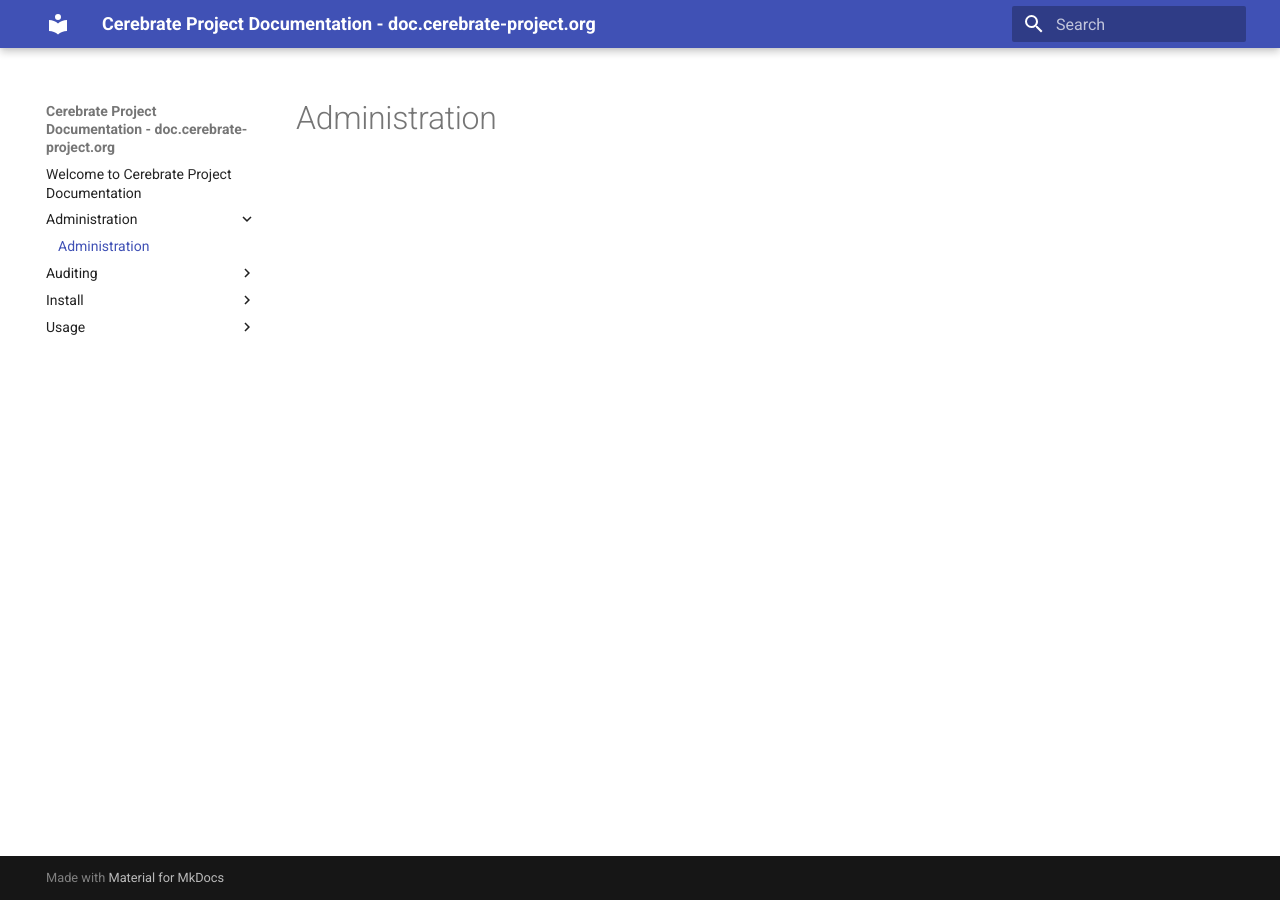
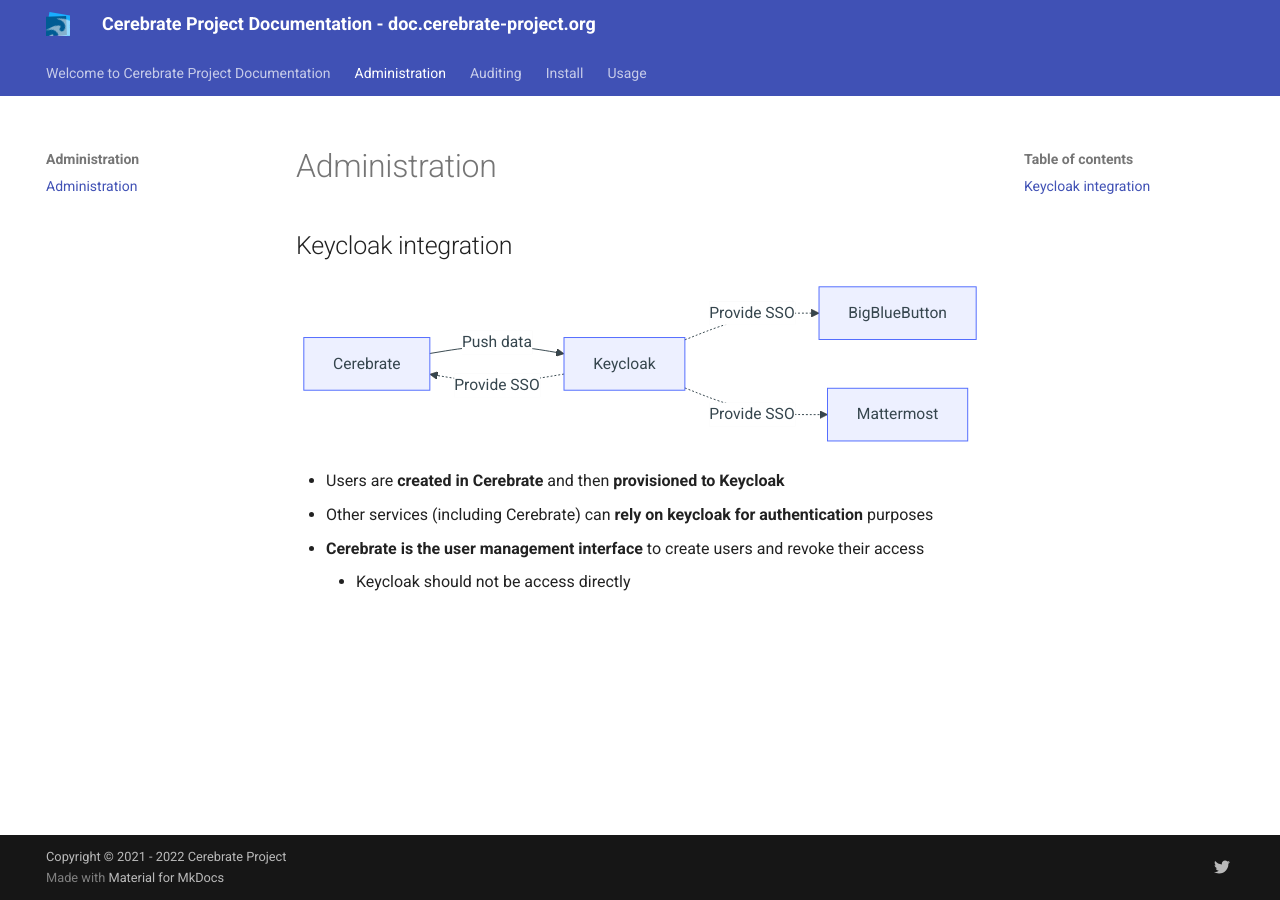
Before and after one commit to cerebrate-project/doc.cerebrate-project.org, an MkDocs documentation site: the page built from docs/administration/index.md, in a window 1280 px wide. Built offline with MkDocs 1.6.1 and Material for MkDocs 9.7.7, drawn with Linux system fonts in a browser that asks for light colours.

Commit message:
chg: [doc] some more updates

````diff
--- a/docs/administration/index.md
+++ b/docs/administration/index.md
@@ -1 +1,16 @@
 # Administration
+
+## Keycloak integration
+
+```mermaid
+flowchart LR
+    C[Cerebrate] -->|Push data| K[Keycloak]
+    K -.->|Provide SSO| BBB[BigBlueButton]
+    K -.->|Provide SSO| MM[Mattermost]
+    K -.->|Provide SSO| C
+```
+
+- Users are **created in Cerebrate** and then **provisioned to Keycloak**
+- Other services (including Cerebrate) can **rely on keycloak for authentication** purposes
+- **Cerebrate is the user management interface** to create users and revoke their access
+    - Keycloak should not be access directly
--- a/mkdocs.yml
+++ b/mkdocs.yml
@@ -1,3 +1,35 @@
 site_name: Cerebrate Project Documentation - doc.cerebrate-project.org
+site_url: https://doc.cerebrate-project.org
 theme:
     name: material
+    logo: assets/logo/logo.svg
+    features:
+        - navigation.tabs
+        - navigation.tracking
+plugins:
+  - social:
+      cards_color:
+        fill: "#0FF1CE"
+        text: "#FFFFFF"
+markdown_extensions:
+  - pymdownx.superfences:
+      custom_fences:
+        - name: mermaid
+          class: mermaid
+          format: !!python/name:pymdownx.superfences.fence_code_format
+  - admonition
+  - pymdownx.details
+  - pymdownx.superfences
+  - tables
+  - attr_list
+  - md_in_html
+  - attr_list
+  - pymdownx.emoji:
+      emoji_index: !!python/name:materialx.emoji.twemoji
+      emoji_generator: !!python/name:materialx.emoji.to_svg
+extra:
+  homepage: https://www.cerebrate-project.org/
+  social:
+    - icon: fontawesome/brands/twitter
+      link: https://twitter.com/cerebrateproje1
+copyright: Copyright &copy; 2021 - 2022 Cerebrate Project
````
Also changed, not shown: docs/usage/index.md (+8 -0 lines), docs/assets/logo/logo.svg (added).
